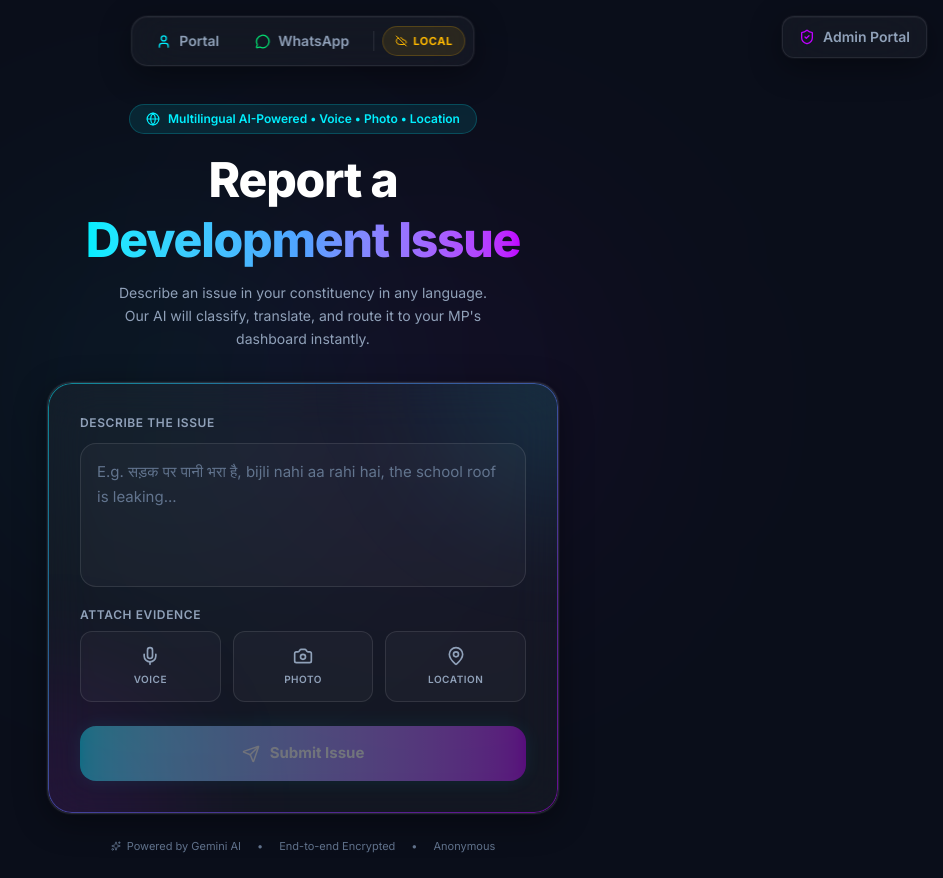
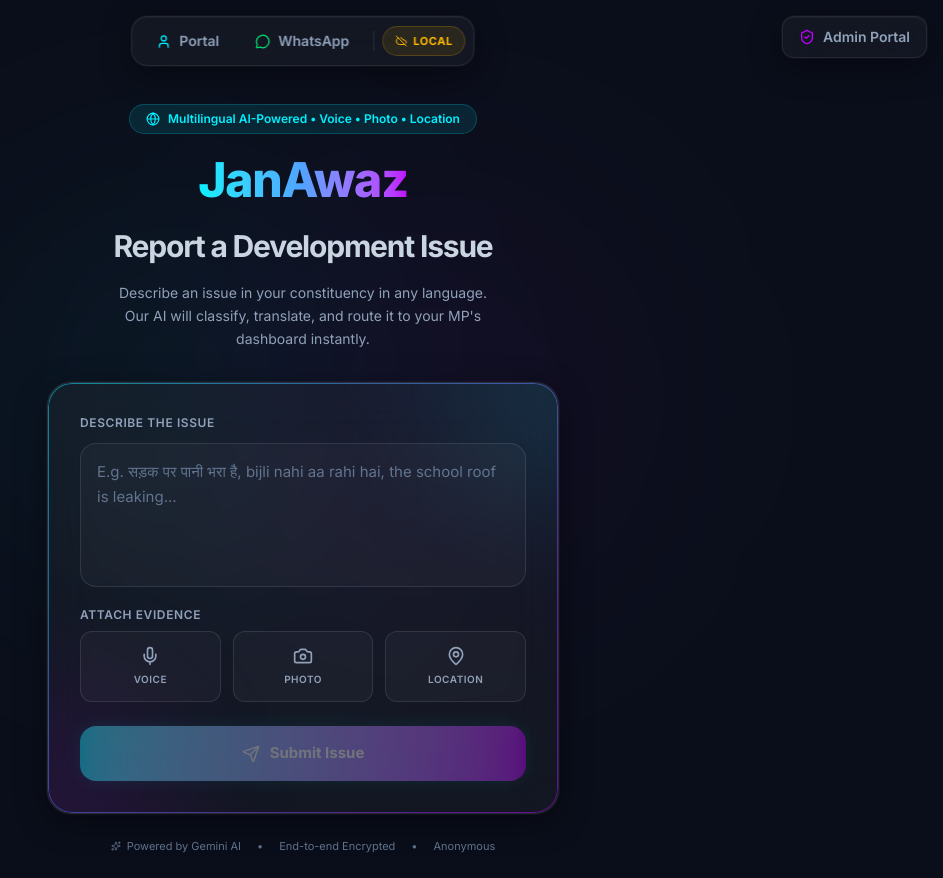
Before and after one commit to Adbhut1234/Hackathon-Hack2skill, a React (Vite) app: page / in a window 1280 px wide. Shown: the whole page, without its empty margins (337-1280 px from the left). Built offline with nearby package versions, Linux system fonts and the light colour scheme; no server answers.

Commit message:
Brand: Rename project to JanAwaz across favicon, title, README, and portal heading

```diff
--- a/index.html
+++ b/index.html
@@ -4,9 +4,9 @@
     <meta charset="UTF-8" />
     <link rel="icon" type="image/svg+xml" href="/favicon.svg" />
     <meta name="viewport" content="width=device-width, initial-scale=1.0" />
-    <meta name="description" content="People's Priorities — An AI-powered platform for constituency development planning. Citizens submit development requests and an MP dashboard ranks priorities using demographic data and AI analysis." />
-    <meta name="theme-color" content="#0f172a" />
-    <title>People's Priorities — AI for Constituency Development</title>
+    <meta name="description" content="JanAwaz — An AI-powered platform that gives citizens a voice in constituency development planning. Submit issues via text, voice, or WhatsApp in any language." />
+    <meta name="theme-color" content="#0a0e1a" />
+    <title>JanAwaz — People's Voice for Development</title>
     <link rel="preconnect" href="https://fonts.googleapis.com">
     <link rel="preconnect" href="https://fonts.gstatic.com" crossorigin>
     <link href="https://fonts.googleapis.com/css2?family=Inter:wght@400;500;600;700;800;900&display=swap" rel="stylesheet">
--- a/src/pages/CitizenPortal.jsx
+++ b/src/pages/CitizenPortal.jsx
@@ -165,10 +165,11 @@ export default function CitizenPortal({ onAddComplaint }) {
             Multilingual AI-Powered • Voice • Photo • Location
           </motion.div>
           <h1 className="text-4xl md:text-5xl font-extrabold text-white tracking-tight leading-tight">
-            Report a <br />
             <span className="text-transparent bg-clip-text bg-gradient-to-r from-accent-cyan via-blue-400 to-accent-purple">
-              Development Issue
+              JanAwaz
             </span>
+            <br />
+            <span className="text-2xl md:text-3xl font-bold text-slate-300">Report a Development Issue</span>
           </h1>
           <p className="text-slate-400 mt-3 text-sm max-w-sm mx-auto leading-relaxed">
             Describe an issue in your constituency in any language. Our AI will classify, translate, and route it to your MP's dashboard instantly.
```
Also changed, not shown: public/favicon.svg, 1 other file (tests, documents, lock files or other folders).
